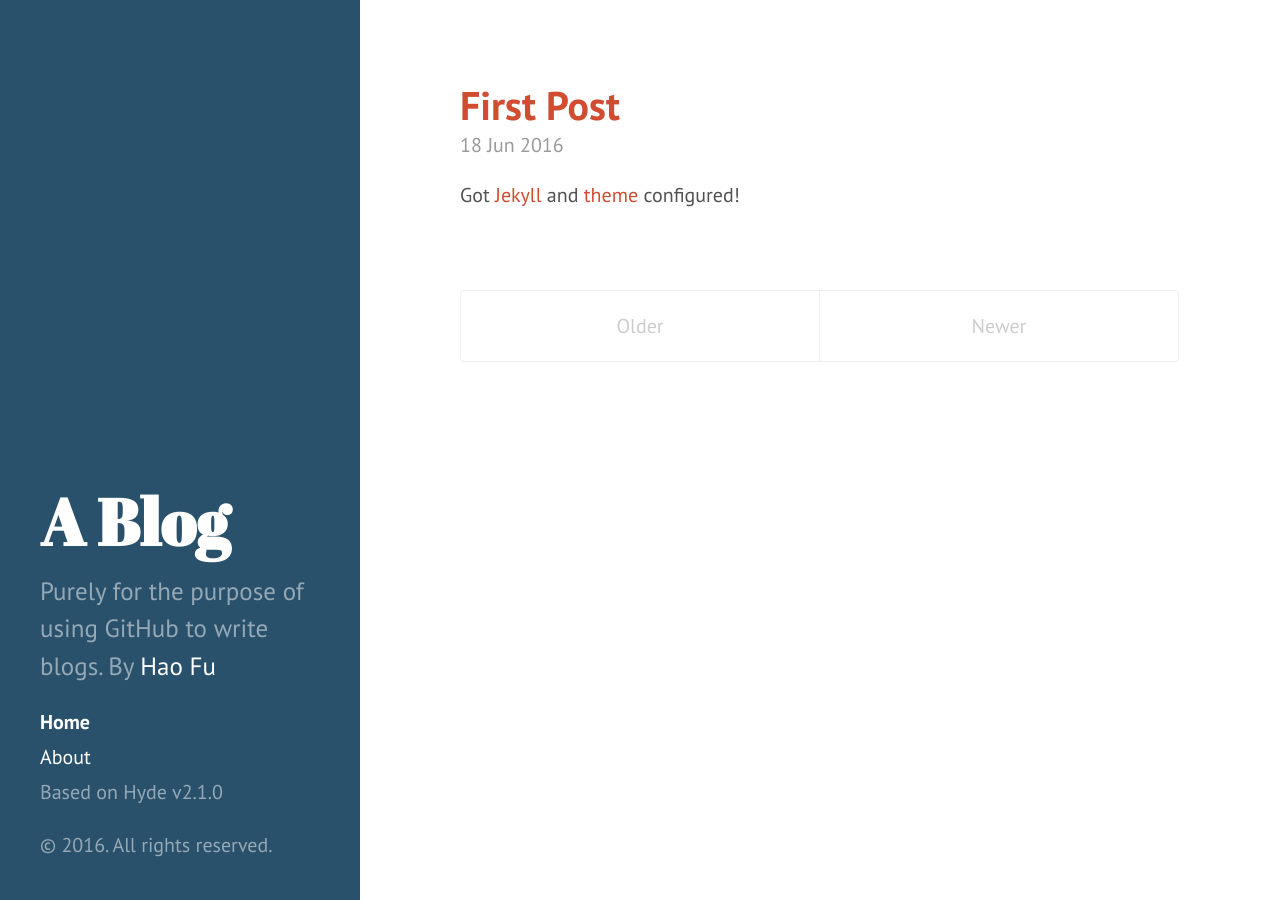
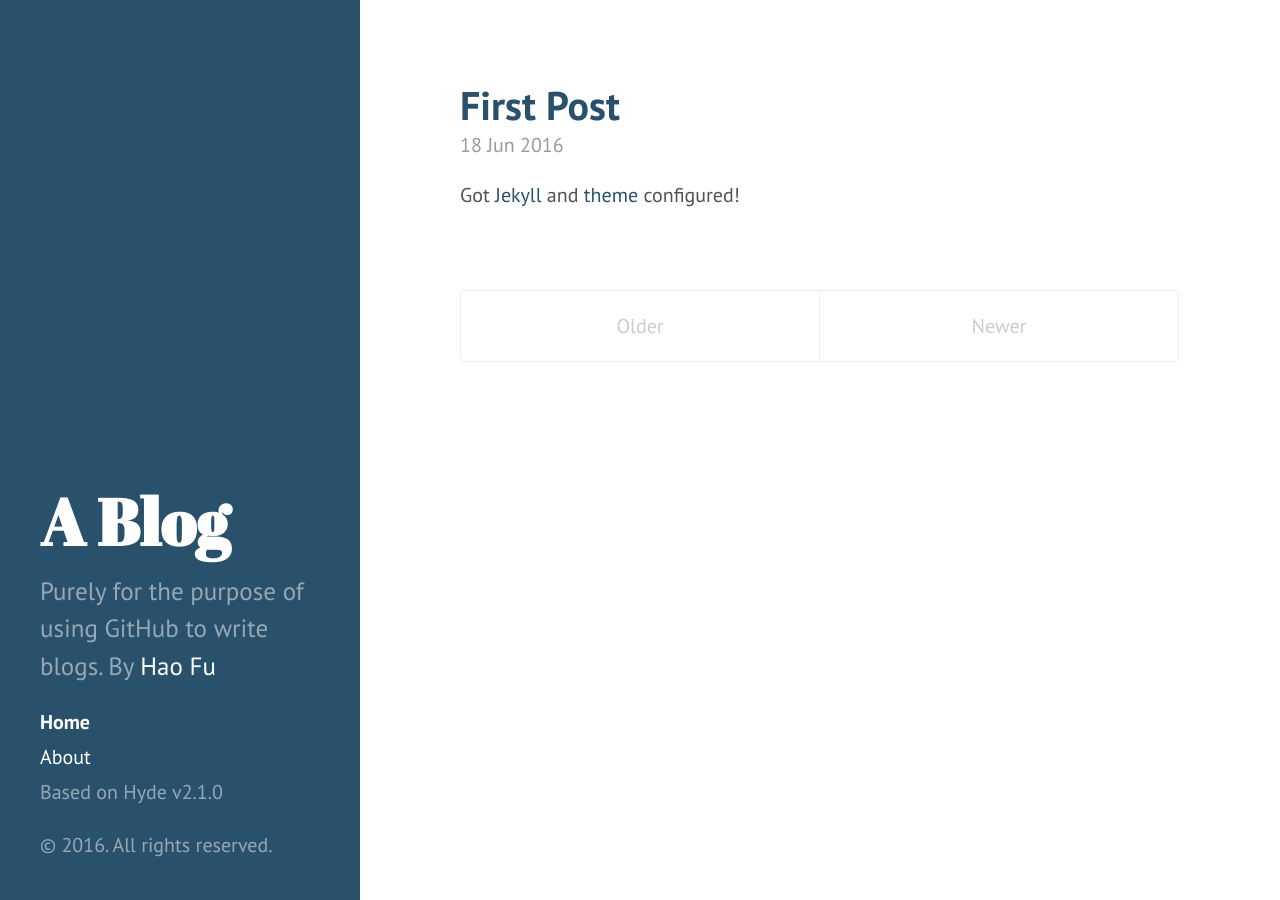
Before and after one commit to solosodium/solosodium.github.io, a Jekyll site: the page built from index.html, in a window 1280 px wide. Built offline with Jekyll 4.4.1, drawn with Linux system fonts in a browser that asks for light colours; the list of posts is cut into pages by our own code.

Commit message:
Highlight

```diff
--- a/public/css/hyde.css
+++ b/public/css/hyde.css
@@ -226,11 +226,12 @@
 .theme-base-0d .sidebar {
   background-color: #2a516b;
 }
-.theme-base-0d .content a {
-  color: #d14d32;
-}
+.theme-base-0d .content a,
 .theme-base-0d .related-posts li a:hover {
   color: #2a516b;
+}
+.theme-base-0d .p a {
+  color: #d14d32;
 }
 
 /* Magenta */
```
